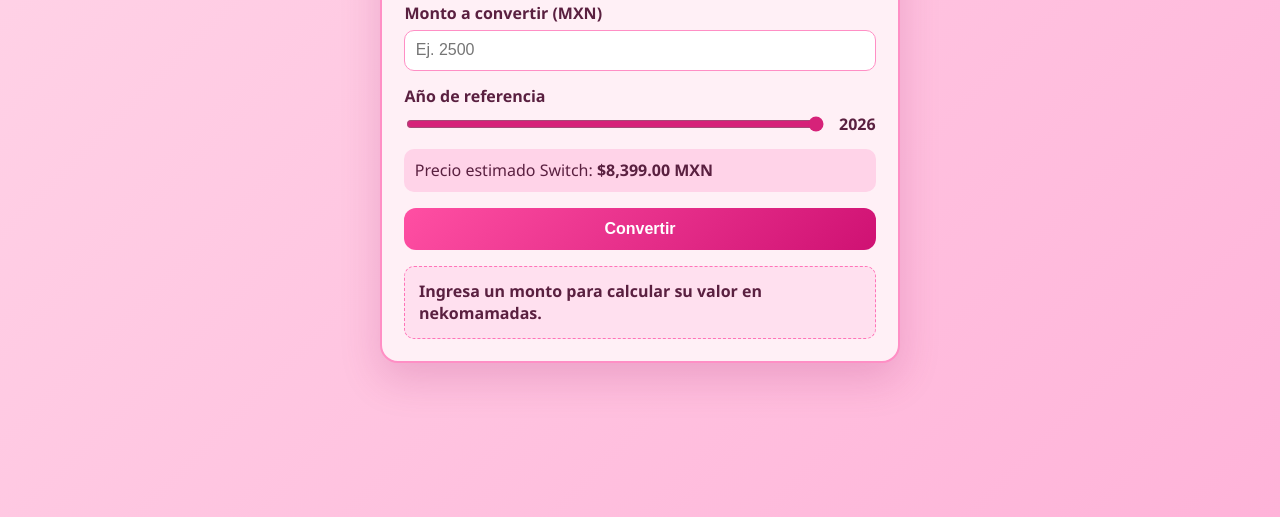
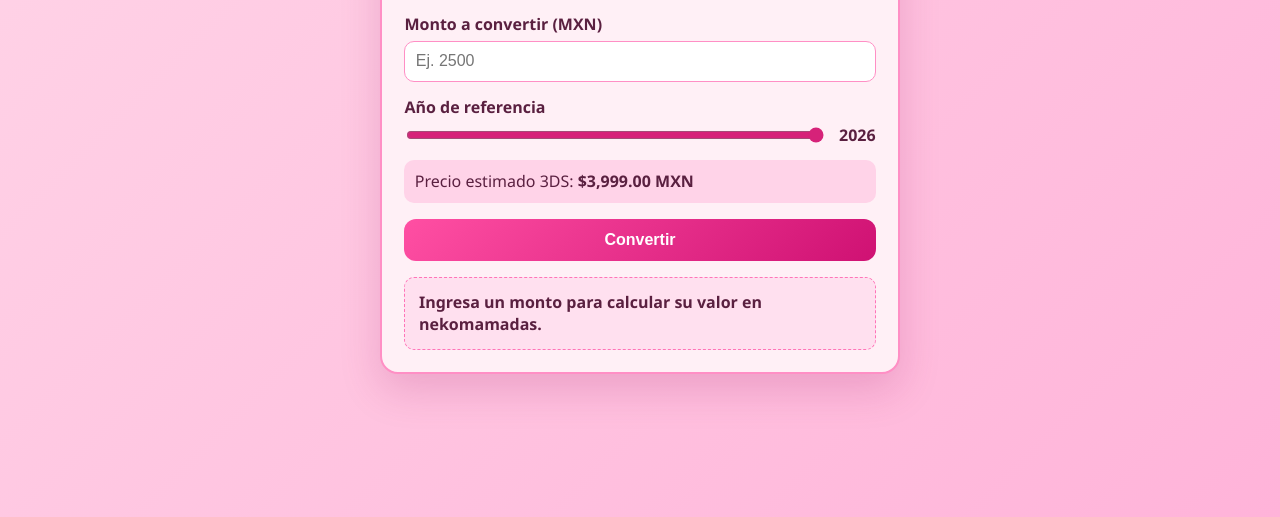
Before and after one commit to sabriluji/calculadora-de-nekomamadas, a plain HTML site: page index.html in a window 1280 px wide. Shown: the part 283-800 px from the top of the page. Drawn offline with Linux system fonts and the light colour scheme.

Commit message:
actualizacion 3ds

```diff
--- a/index.html
+++ b/index.html
@@ -11,8 +11,8 @@
       <section class="card">
         <h1>Calculadora de Nekomamadas</h1>
         <p class="subtitle">
-          1 nekomamada equivale al precio de una Nintendo Switch en el año
-          seleccionado.
+          1 nekomamada equivale al precio de referencia de una Nintendo 3DS
+          (New 3DS XL / 2DS XL) en el año seleccionado, en MXN estimados.
         </p>
 
         <label for="amount">Monto a convertir (MXN)</label>
@@ -30,8 +30,8 @@
           <span id="yearValue">2026</span>
         </div>
 
-        <div class="switch-price">
-          Precio estimado Switch: <strong id="switchPrice">$0 MXN</strong>
+        <div class="reference-price">
+          Precio estimado 3DS: <strong id="referencePrice">$0 MXN</strong>
         </div>
 
         <button id="convertButton" type="button">Convertir</button>
--- a/script.js
+++ b/script.js
@@ -1,20 +1,22 @@
-const switchPriceByYear = {
-  2017: 9999,
-  2018: 9899,
-  2019: 9499,
-  2020: 9399,
-  2021: 9199,
-  2022: 8999,
-  2023: 8699,
-  2024: 8599,
-  2025: 8499,
-  2026: 8399,
+// Precios de referencia MXN (MSRP / retail típico en México, estimados).
+// Tras el fin de venta oficial (~2020) se congela el último precio típico.
+const threeDSPriceByYear = {
+  2017: 5499,
+  2018: 4999,
+  2019: 4499,
+  2020: 3999,
+  2021: 3999,
+  2022: 3999,
+  2023: 3999,
+  2024: 3999,
+  2025: 3999,
+  2026: 3999,
 };
 
 const amountInput = document.getElementById("amount");
 const yearInput = document.getElementById("year");
 const yearValue = document.getElementById("yearValue");
-const switchPriceElement = document.getElementById("switchPrice");
+const referencePriceElement = document.getElementById("referencePrice");
 const convertButton = document.getElementById("convertButton");
 const resultElement = document.getElementById("result");
 
@@ -23,29 +25,29 @@ const mxnFormat = new Intl.NumberFormat("es-MX", {
   currency: "MXN",
 });
 
-function getCurrentSwitchPrice() {
+function getReferencePrice() {
   const year = Number(yearInput.value);
-  return switchPriceByYear[year];
+  return threeDSPriceByYear[year];
 }
 
 function updateYearUI() {
   const year = yearInput.value;
-  const switchPrice = getCurrentSwitchPrice();
+  const referencePrice = getReferencePrice();
   yearValue.textContent = year;
-  switchPriceElement.textContent = `${mxnFormat.format(switchPrice)} MXN`;
+  referencePriceElement.textContent = `${mxnFormat.format(referencePrice)} MXN`;
 }
 
 function convertToNekomamadas() {
   const amount = Number(amountInput.value);
-  const switchPrice = getCurrentSwitchPrice();
+  const referencePrice = getReferencePrice();
   const year = yearInput.value;
 
   if (!amountInput.value || Number.isNaN(amount) || amount <= 0) {
-    resultElement.textContent = "Ingresa un monto valido mayor a 0.";
+    resultElement.textContent = "Ingresa un monto válido mayor a 0.";
     return;
   }
 
-  const nekomamadas = amount / switchPrice;
+  const nekomamadas = amount / referencePrice;
   resultElement.textContent = `${mxnFormat.format(amount)} en ${year} equivale a ${nekomamadas.toFixed(
     4
   )} nekomamadas.`;
--- a/styles.css
+++ b/styles.css
@@ -73,7 +73,7 @@ input[type="range"] {
   text-align: right;
 }
 
-.switch-price {
+.reference-price {
   margin-top: 0.9rem;
   padding: 0.65rem;
   border-radius: 10px;
```
Also changed, not shown: 1 other file.
